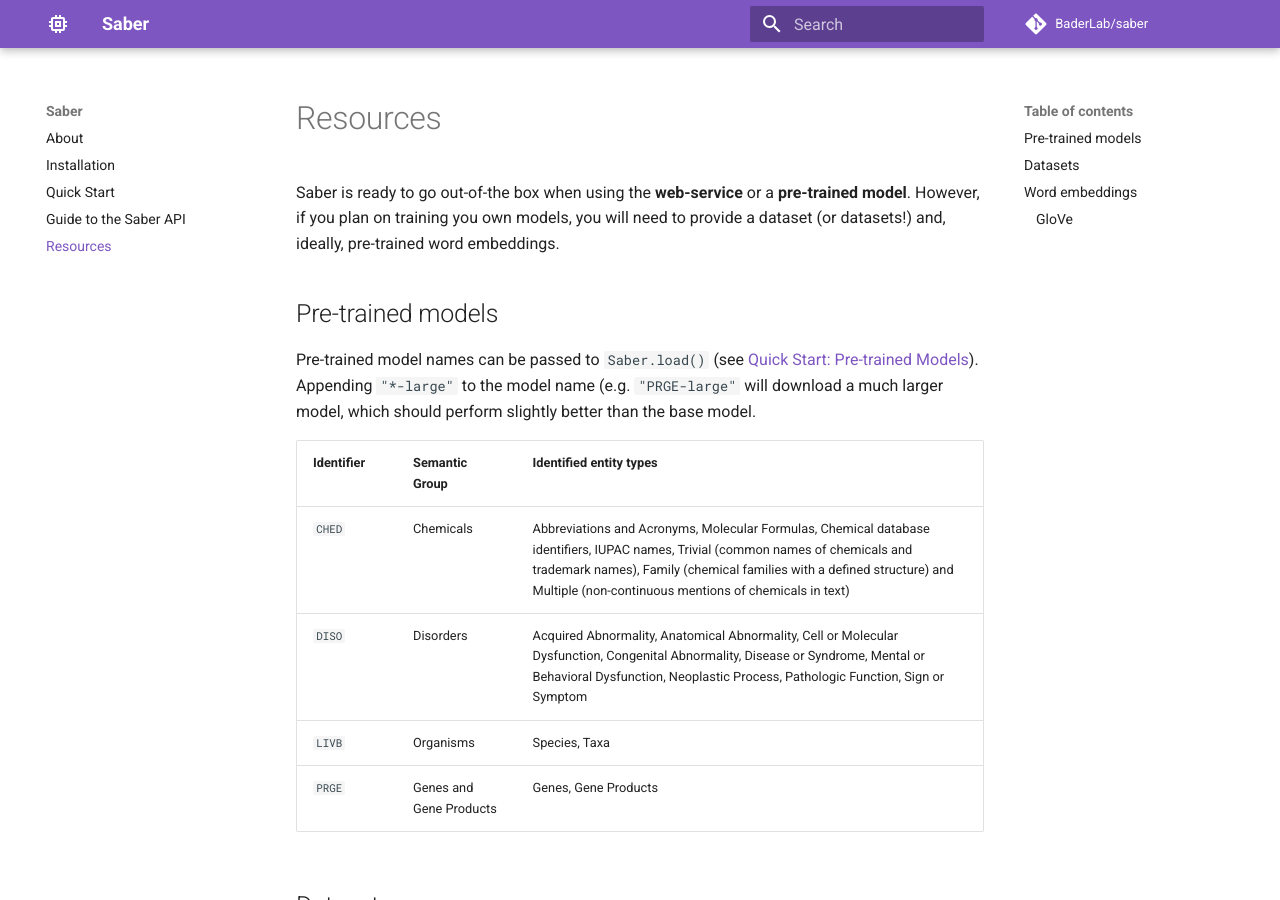
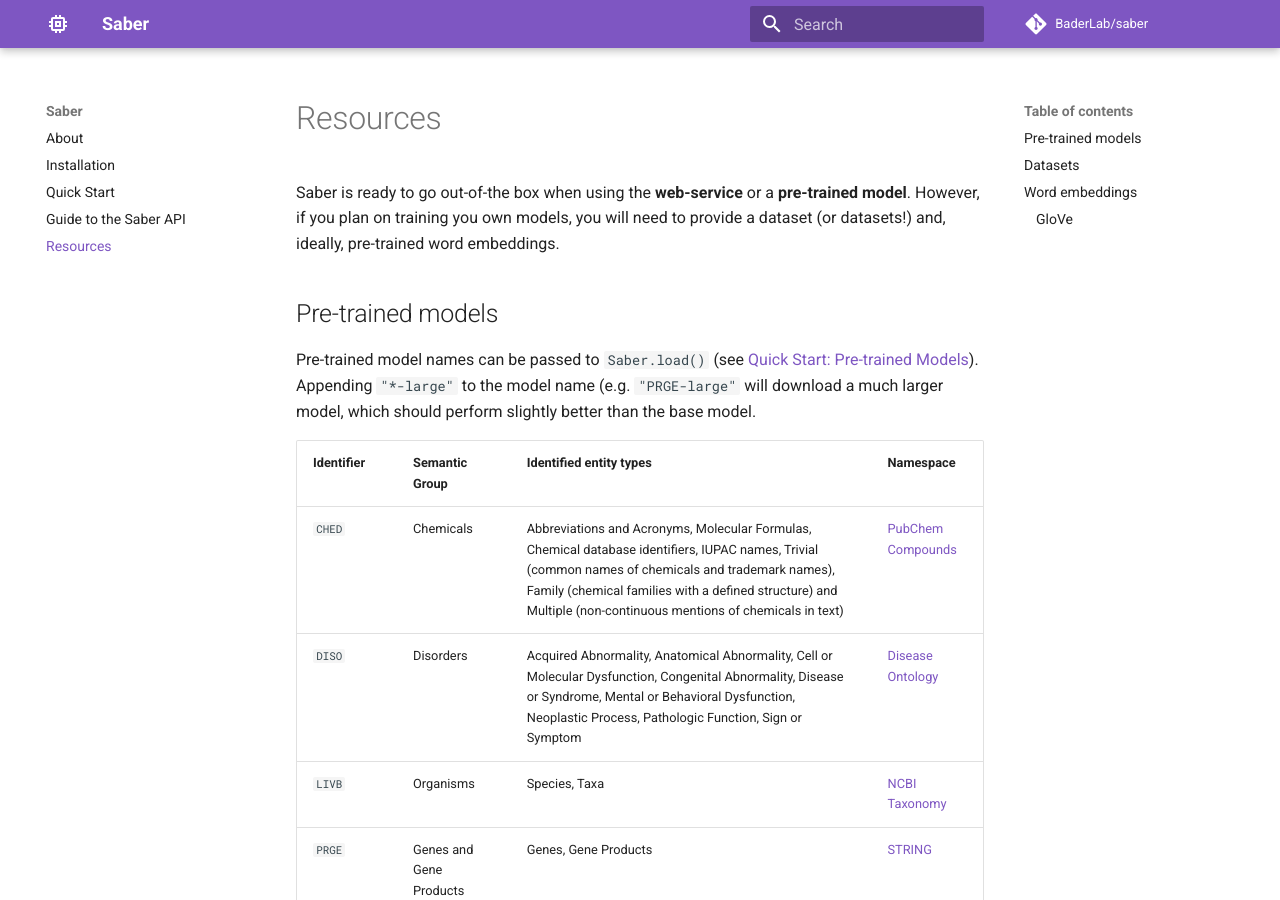
Before and after one commit to BaderLab/saber, an MkDocs documentation site: the page built from docs/resources.md, in a window 1280 px wide and 900 px high. Built offline with MkDocs 1.6.1 and Material for MkDocs 9.7.7, drawn with Linux system fonts in a browser that asks for light colours; comment, search, counter and statistics services are not loaded.

```diff
--- a/docs/resources.md
+++ b/docs/resources.md
@@ -6,12 +6,12 @@ Saber is ready to go out-of-the box when using the __web-service__ or a __pre-tr
 
 Pre-trained model names can be passed to `Saber.load()` (see [Quick Start: Pre-trained Models](https://baderlab.github.io/saber/quick_start/#pre-trained-models)). Appending `"*-large"` to the model name (e.g. `"PRGE-large"` will download a much larger model, which should perform slightly better than the base model.
 
-Identifier | Semantic Group | Identified entity types
----------- | -------------- | -----------------------
-`CHED` | Chemicals | Abbreviations and Acronyms, Molecular Formulas, Chemical database identifiers, IUPAC names, Trivial (common names of chemicals and trademark names), Family (chemical families with a defined structure) and Multiple (non-continuous mentions of chemicals in text)
-`DISO` | Disorders | Acquired Abnormality, Anatomical Abnormality, Cell or Molecular Dysfunction, Congenital Abnormality, Disease or Syndrome, Mental or Behavioral Dysfunction, Neoplastic Process, Pathologic Function, Sign or Symptom
-`LIVB` | Organisms | Species, Taxa
-`PRGE` | Genes and Gene Products | Genes, Gene Products
+Identifier | Semantic Group | Identified entity types | Namespace |
+---------- | -------------- | ----------------------- | --------- |
+`CHED` | Chemicals | Abbreviations and Acronyms, Molecular Formulas, Chemical database identifiers, IUPAC names, Trivial (common names of chemicals and trademark names), Family (chemical families with a defined structure) and Multiple (non-continuous mentions of chemicals in text) | [PubChem Compounds](https://pubchem.ncbi.nlm.nih.gov/)
+`DISO` | Disorders | Acquired Abnormality, Anatomical Abnormality, Cell or Molecular Dysfunction, Congenital Abnormality, Disease or Syndrome, Mental or Behavioral Dysfunction, Neoplastic Process, Pathologic Function, Sign or Symptom | [Disease Ontology](http://disease-ontology.org/)
+`LIVB` | Organisms | Species, Taxa | [NCBI Taxonomy](https://www.ncbi.nlm.nih.gov/taxonomy)
+`PRGE` | Genes and Gene Products | Genes, Gene Products | [STRING](https://string-db.org/)
 
 ## Datasets
 
```
Also changed, not shown: docs/index.md (+1 -1 lines), docs/quick_start.md (+16 -1 lines).
